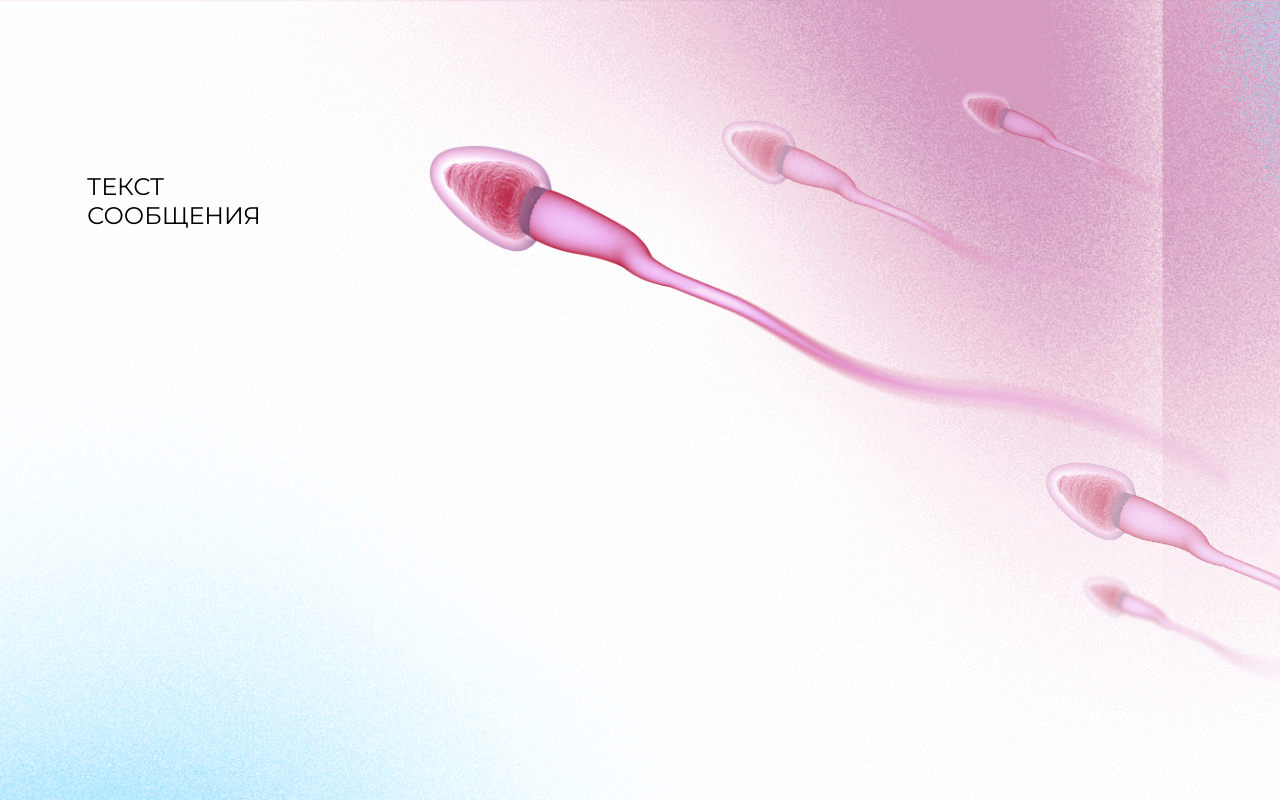
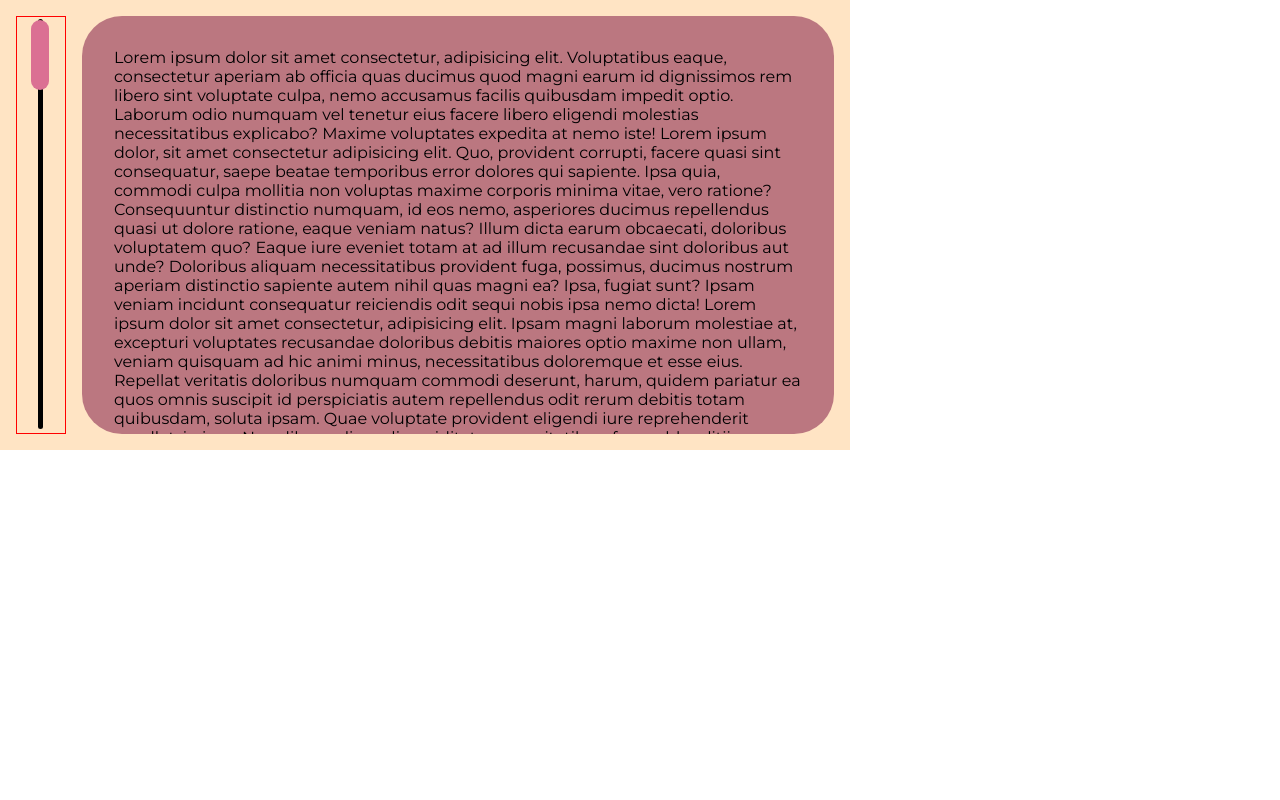
Before and after one commit to ScarSymmetry/onpoint-rite-of-passage, a React (Create React App) app: page / in a window 1280 px wide. Built offline with nearby package versions, Linux system fonts and the light colour scheme; the HTML template or start-up script is replaced by a standard one.

Commit message:
add custom scrollbox logic

```diff
--- a/src/App.js
+++ b/src/App.js
@@ -9,9 +9,9 @@ function App() {
   return (
     <SlidesWrapper>
       {/* <PageOne /> */}
-      <PageTwo />
+      {/* <PageTwo /> */}
       {/* <PageThree /> */}
-      {/* <ScrollBox /> */}
+      <ScrollBox />
     </SlidesWrapper>
   );
 }
--- a/src/components/ScrollBox/ScrollBox.js
+++ b/src/components/ScrollBox/ScrollBox.js
@@ -6,8 +6,15 @@ const ScrollBox = () => {
   const [range, setRange] = useState(0);
 
   useEffect(() => {
-    console.log(textRef.current);
-  }, []);
+    const scrollOffset = textRef.current.scrollHeight - textRef.current.clientHeight;
+    const scrollPercentage = (scrollOffset / 100) * Number(range);
+    console.log(scrollPercentage);
+    textRef.current.scrollTop = scrollPercentage;
+  }, [range]);
+
+  const onScrollChange = (e) => {
+    setRange(e.target.value);
+  };
 
   return (
     <section className={styles.grid}>
@@ -16,10 +23,11 @@ const ScrollBox = () => {
           className={styles.range}
           type='range'
           orient='vertical'
+          step={1}
           min={0}
           max={100}
           value={range}
-          onChange={(e) => setRange(e.target.value)}
+          onChange={onScrollChange}
         />
       </div>
       <div ref={textRef} className={styles.textWindow}>
@@ -29,7 +37,58 @@ const ScrollBox = () => {
           dignissimos rem libero sint voluptate culpa, nemo accusamus facilis
           quibusdam impedit optio. Laborum odio numquam vel tenetur eius facere
           libero eligendi molestias necessitatibus explicabo? Maxime voluptates
-          expedita at nemo iste!
+          expedita at nemo iste! Lorem ipsum dolor, sit amet consectetur
+          adipisicing elit. Quo, provident corrupti, facere quasi sint
+          consequatur, saepe beatae temporibus error dolores qui sapiente. Ipsa
+          quia, commodi culpa mollitia non voluptas maxime corporis minima
+          vitae, vero ratione? Consequuntur distinctio numquam, id eos nemo,
+          asperiores ducimus repellendus quasi ut dolore ratione, eaque veniam
+          natus? Illum dicta earum obcaecati, doloribus voluptatem quo? Eaque
+          iure eveniet totam at ad illum recusandae sint doloribus aut unde?
+          Doloribus aliquam necessitatibus provident fuga, possimus, ducimus
+          nostrum aperiam distinctio sapiente autem nihil quas magni ea? Ipsa,
+          fugiat sunt? Ipsam veniam incidunt consequatur reiciendis odit sequi
+          nobis ipsa nemo dicta! Lorem ipsum dolor sit amet consectetur,
+          adipisicing elit. Ipsam magni laborum molestiae at, excepturi
+          voluptates recusandae doloribus debitis maiores optio maxime non
+          ullam, veniam quisquam ad hic animi minus, necessitatibus doloremque
+          et esse eius. Repellat veritatis doloribus numquam commodi deserunt,
+          harum, quidem pariatur ea quos omnis suscipit id perspiciatis autem
+          repellendus odit rerum debitis totam quibusdam, soluta ipsam. Quae
+          voluptate provident eligendi iure reprehenderit repellat, in ipsa. Nam
+          libero eligendi cupiditate necessitatibus, facere blanditiis
+          voluptates quo exercitationem adipisci tempore temporibus? Explicabo,
+          corrupti, similique voluptatem eos veritatis mollitia assumenda eius
+          vero fuga voluptatum velit esse dolores officia dolor iure vitae
+          architecto molestias! Earum dolorem qui tempore excepturi provident,
+          corporis non hic alias suscipit est a totam eius. Saepe dolores
+          molestiae voluptatum voluptatibus quos quae iusto alias. Debitis,
+          doloribus quas iusto fuga quasi quae, nesciunt facilis nulla,
+          dignissimos modi obcaecati voluptatum nostrum beatae quod pariatur
+          dolor iste reprehenderit asperiores. Ab soluta rerum, earum ipsam
+          exercitationem impedit consequuntur quam. Incidunt molestias nam eius
+          in placeat repudiandae possimus minima nostrum quis ipsum ab
+          voluptatibus, laboriosam assumenda, esse corrupti rem nobis earum
+          vitae, sed facilis animi excepturi dignissimos? Dignissimos dolore
+          veritatis laudantium, deleniti corporis deserunt, fugiat temporibus at
+          facilis, id quod commodi. Ratione quos necessitatibus iure at fugit
+          eaque ex corrupti, nihil mollitia impedit maiores, nulla perferendis
+          quisquam ducimus distinctio a quas optio reprehenderit repellendus ad
+          voluptates natus esse. Voluptatibus sint facere labore veniam velit
+          debitis perspiciatis quis eligendi temporibus ratione illum laborum
+          officiis ut, minima tempora blanditiis error delectus obcaecati fuga,
+          explicabo ipsa, aliquid deleniti magni aperiam. Unde facilis fugit
+          asperiores labore veniam consequatur? Earum dolor similique ipsam
+          tempore molestias numquam illo, iure veritatis adipisci molestiae
+          placeat quidem enim nisi, temporibus ad natus dolorum in quam eligendi
+          eius tenetur ratione eaque maiores fuga. Molestiae nemo nobis possimus
+          earum odit sequi ipsum repudiandae natus pariatur repellendus
+          architecto dolorem, quos aut blanditiis dicta velit consequatur
+          ratione facere doloribus laborum? Expedita odit dolore, doloremque
+          sunt aut fugit voluptatum vero quis aliquam illo dolorum tempore
+          maxime reprehenderit ipsum explicabo nostrum accusamus, perferendis
+          quae error laborum tempora quia! Ullam quod, ex modi inventore vel
+          pariatur dicta magnam quibusdam qui alias aspernatur adipisci corporis
         </p>
       </div>
     </section>
--- a/src/components/ScrollBox/ScrollBox.module.css
+++ b/src/components/ScrollBox/ScrollBox.module.css
@@ -9,6 +9,9 @@
 }
 
 .rangeSlider {
+  grid-column: 1 / 2;
+  grid-row: 1 / -1;
+  height: 100%;
   position: relative;
   max-width: 50px;
   border: 1px solid red;
@@ -22,7 +25,7 @@
   -webkit-appearance: none;
   position: absolute;
   left: 50%;
-  width: 400px;
+  width: 410px;
   outline: none;
   border: none;
   padding: 0;
@@ -46,11 +49,11 @@
   height: 18px;
   width: 70px;
   margin-top: -7px;
-
 }
 
 .textWindow {
   background-color: rgb(187, 119, 128);
+  overflow: auto;
   padding: 2em;
   border-radius: 40px;
 }
```
